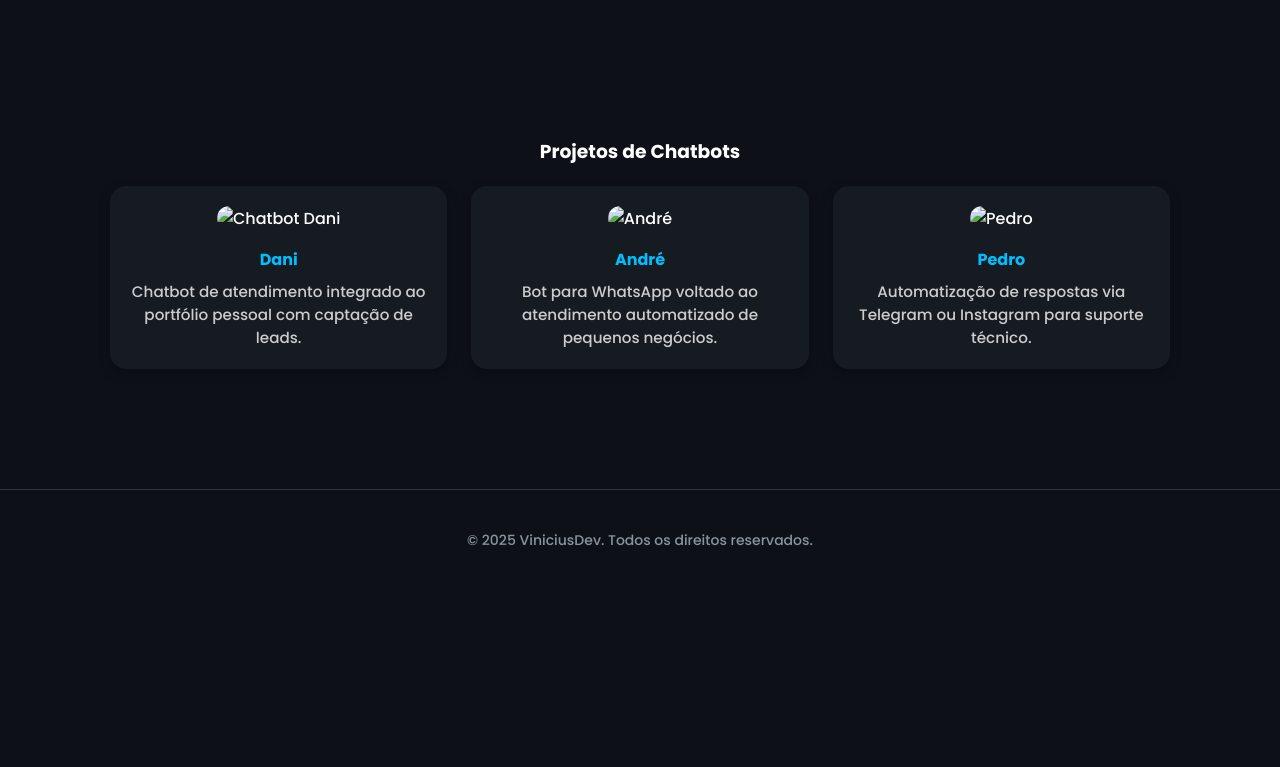
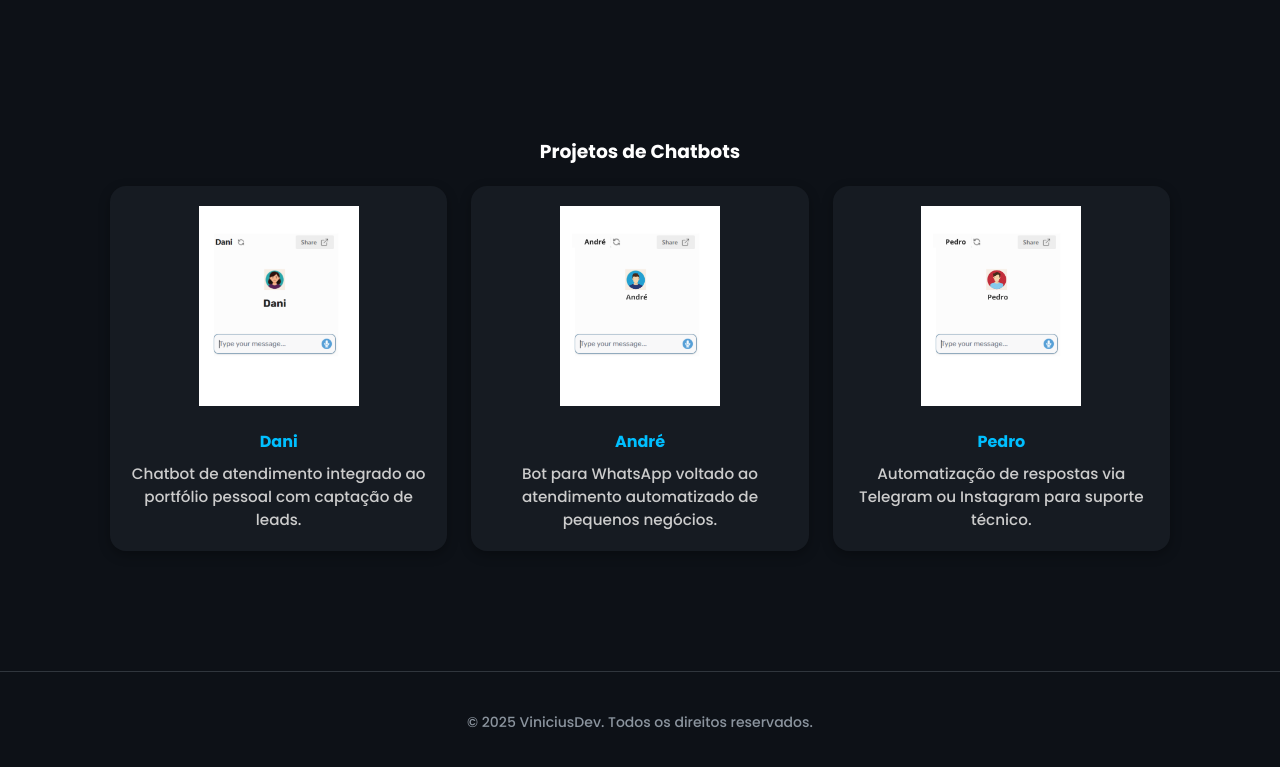
Before and after one commit to viniciusalcoliveira/portfoliopublicovinicius, a website: page chatbots.html in a window 1280 px wide. Shown: the part 83-850 px from the top of the page. Before the commit the page ends 800 px from the top, so only its background shows below. Drawn offline with Linux system fonts and the light colour scheme.

Commit message:
Update chatbots.html

```diff
--- a/chatbots.html
+++ b/chatbots.html
@@ -20,24 +20,24 @@
     <h2>Chatbots</h2>
     <p>Essa é a página dedicada aos meus projetos de criação de chatbots inteligentes e personalizados.</p>
 
-      <section class="galeria-chatbots">
+       <section class="galeria-chatbots">
       <h3>Projetos de Chatbots</h3>
       <div class="cards-chatbots">
 
         <div class="card-chatbot">
-          <img src="fotochatbot/Inserir um subtítulo.png" alt="Chatbot Dani">
+          <img src="fotochatbot/dani.png" alt="Chatbot Dani">
           <h4>Dani</h4>
           <p>Chatbot de atendimento integrado ao portfólio pessoal com captação de leads.</p>
         </div>
 
         <div class="card-chatbot">
-          <img src="fotochatbot/Inserir um subtítulo (1).png" alt="André">
+          <img src="fotochatbot/andre.png" alt="André">
           <h4>André</h4>
           <p>Bot para WhatsApp voltado ao atendimento automatizado de pequenos negócios.</p>
         </div>
 
         <div class="card-chatbot">
-          <img src="fotochatbot/Inserir um subtítulo (2).png" alt="Pedro">
+          <img src="fotochatbot/pedro.png" alt="Pedro">
           <h4>Pedro</h4>
           <p>Automatização de respostas via Telegram ou Instagram para suporte técnico.</p>
         </div>
```
